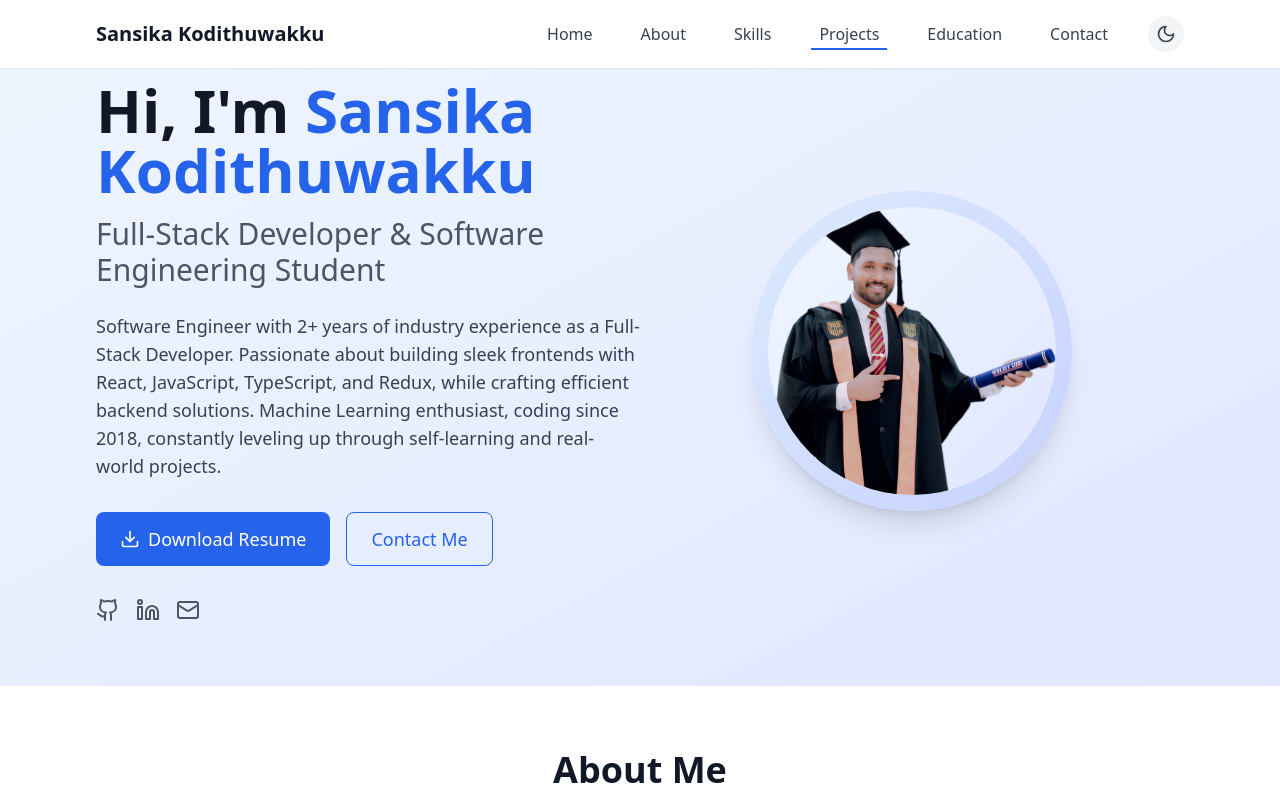
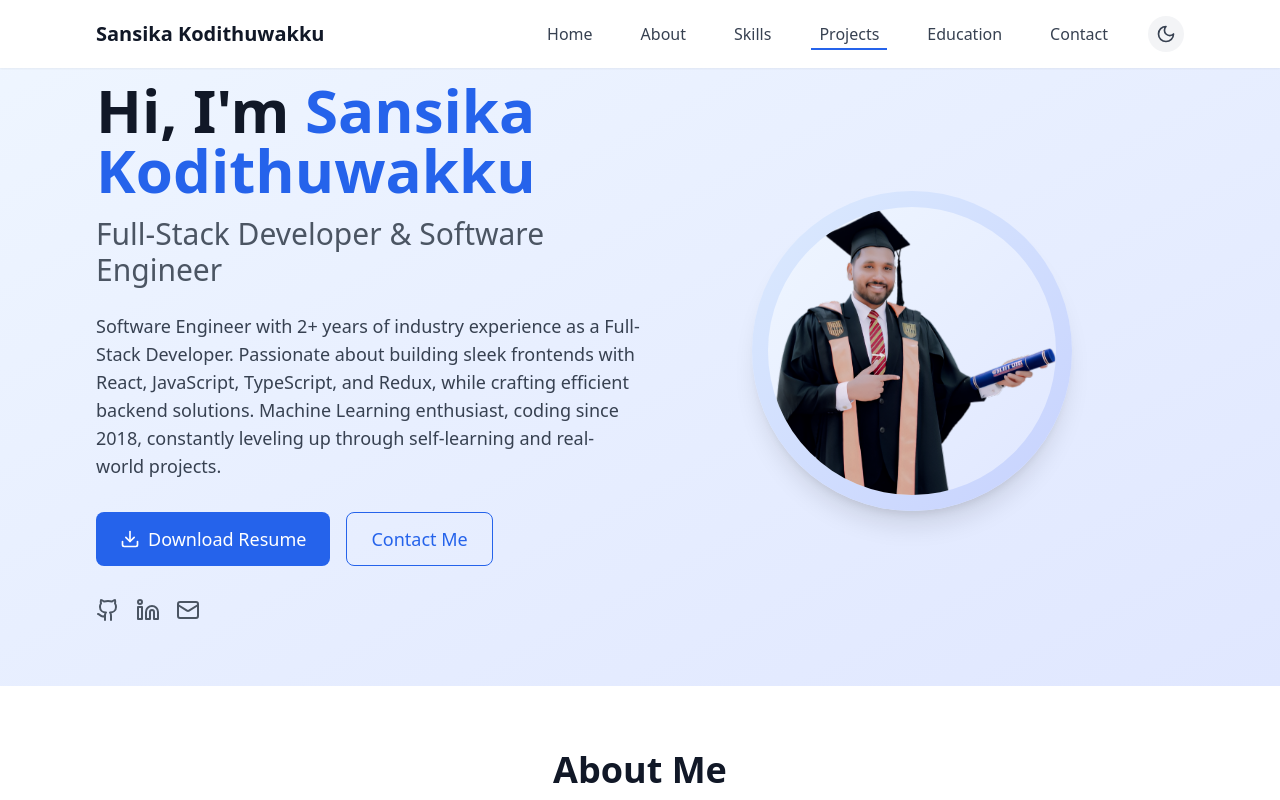
Before and after one commit to SansikaDev/portfolio, a React (Vite) app: page / in a window 1280 px wide. Shown: the top 800 px of the page. Built offline with nearby package versions, Linux system fonts and the light colour scheme.

Commit message:
Updated the CV

```diff
--- a/src/components/Education.tsx
+++ b/src/components/Education.tsx
@@ -51,7 +51,7 @@ export function Education() {
                 <p className="text-blue-600 dark:text-blue-400 font-medium text-sm sm:text-base">Sri Lanka Institute of Information and Technology</p>
                 <p className="text-gray-600 dark:text-gray-400 text-sm sm:text-base">2021 - 2024</p>
                 <p className="text-gray-700 dark:text-gray-300 mt-2 text-sm sm:text-base">
-                  <strong>GPA:</strong> 3.4/4.0
+                  <strong>Class:</strong> <span className="text-blue-600 dark:text-blue-400">Second Class Upper Division</span>
                   <br />
                   <strong>Relevant Coursework:</strong> Data Structures,
                   Algorithms, Database Systems, Web Development, Software
--- a/src/components/Hero.tsx
+++ b/src/components/Hero.tsx
@@ -28,7 +28,7 @@ export function Hero() {
               transition={{ delay: 0.3, duration: 0.5 }}
               className="text-xl sm:text-2xl lg:text-3xl text-gray-600 dark:text-gray-300 mb-6"
             >
-              Full-Stack Developer & Software Engineering Student
+              Full-Stack Developer & Software Engineer
             </motion.h2>
             <motion.p
               initial={{ opacity: 0, y: 20 }}
```
Also changed, not shown: 1 other file (tests, documents, lock files or other folders).
